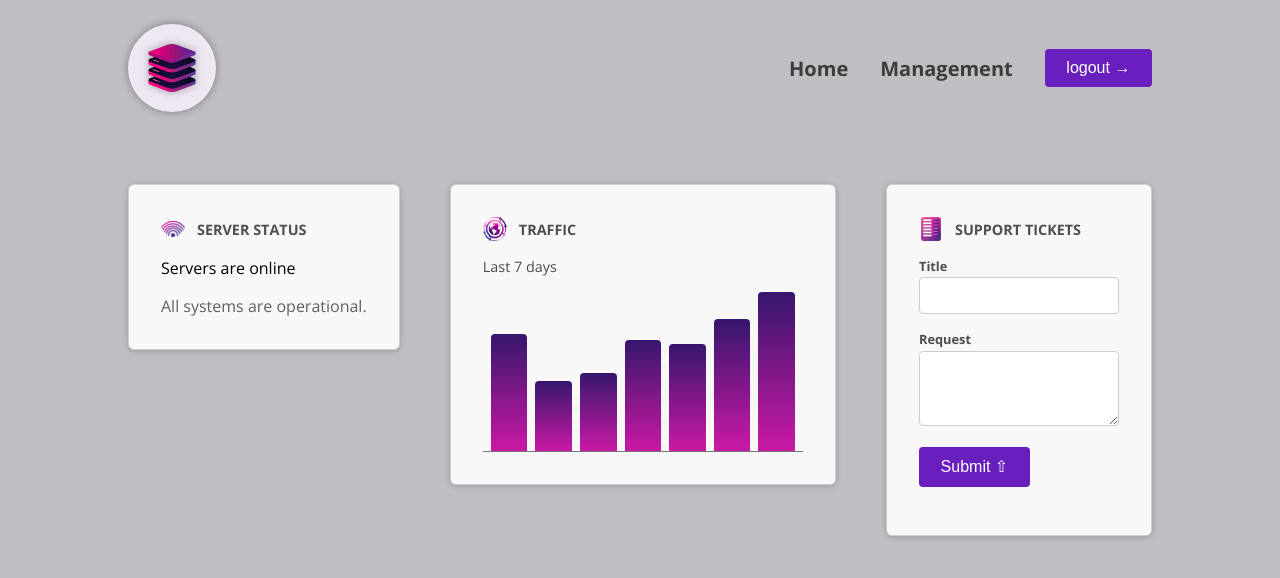
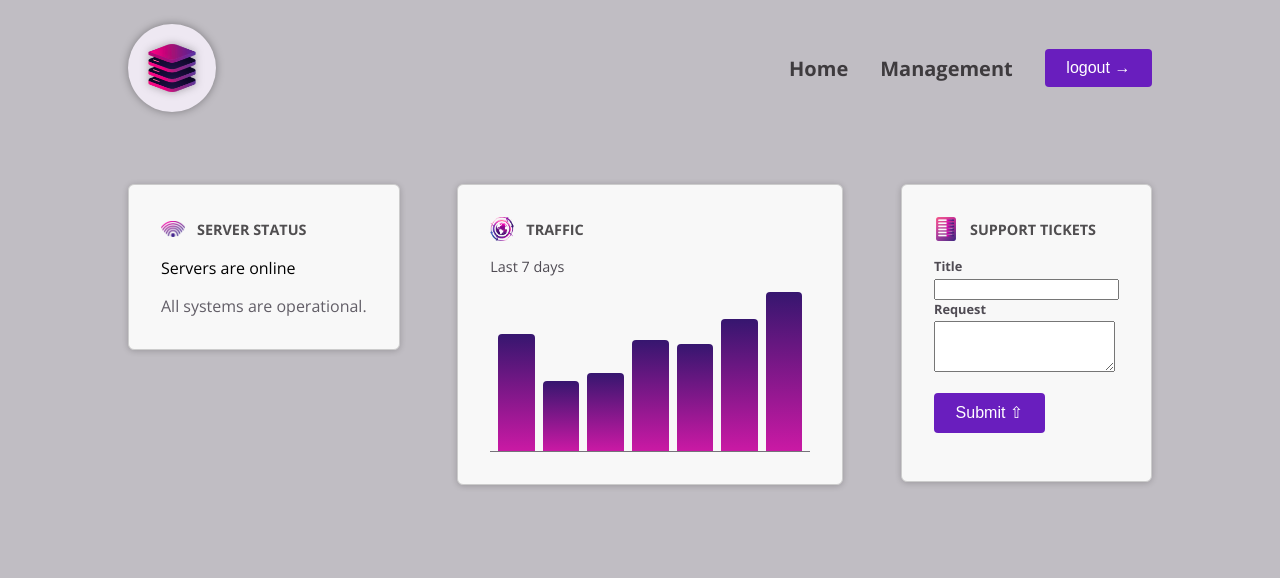
Before and after one commit to udashsanam/angular-projects, an Angular app in the folder 01-starting-project 2/: page / in a window 1280 px wide. Shown: the top 578 px of the page. Built offline with nearby package versions, Linux system fonts and the light colour scheme.

Commit message:
add: host selecter in css

```diff
--- a/01-starting-project 2/src/app/shared/control/control.component.css
+++ b/01-starting-project 2/src/app/shared/control/control.component.css
@@ -1,4 +1,4 @@
-.control label {
+:host label {
   display: block;
   font-size: 0.8rem;
   font-weight: bold;
@@ -6,8 +6,8 @@
   color: #4f4b53;
 }
 
-.control input,
-.control textarea {
+:host input,
+:host textarea {
   width: 100%;
   padding: 0.5rem;
   border: 1px solid #ccc;
--- a/01-starting-project 2/src/app/shared/control/control.component.html
+++ b/01-starting-project 2/src/app/shared/control/control.component.html
@@ -1,4 +1,2 @@
-<p class="control">
   <label >{{label}}</label>
   <ng-content select="input,textarea" />
-</p>
--- a/01-starting-project 2/src/app/shared/control/control.component.ts
+++ b/01-starting-project 2/src/app/shared/control/control.component.ts
@@ -5,8 +5,7 @@ import {Component, Input, ViewEncapsulation} from '@angular/core';
   standalone: true,
   imports: [],
   templateUrl: './control.component.html',
-  styleUrl: './control.component.css',
-  encapsulation: ViewEncapsulation.None
+  styleUrl: './control.component.css'
 })
 export class ControlComponent {
   @Input() label!: string;
```
